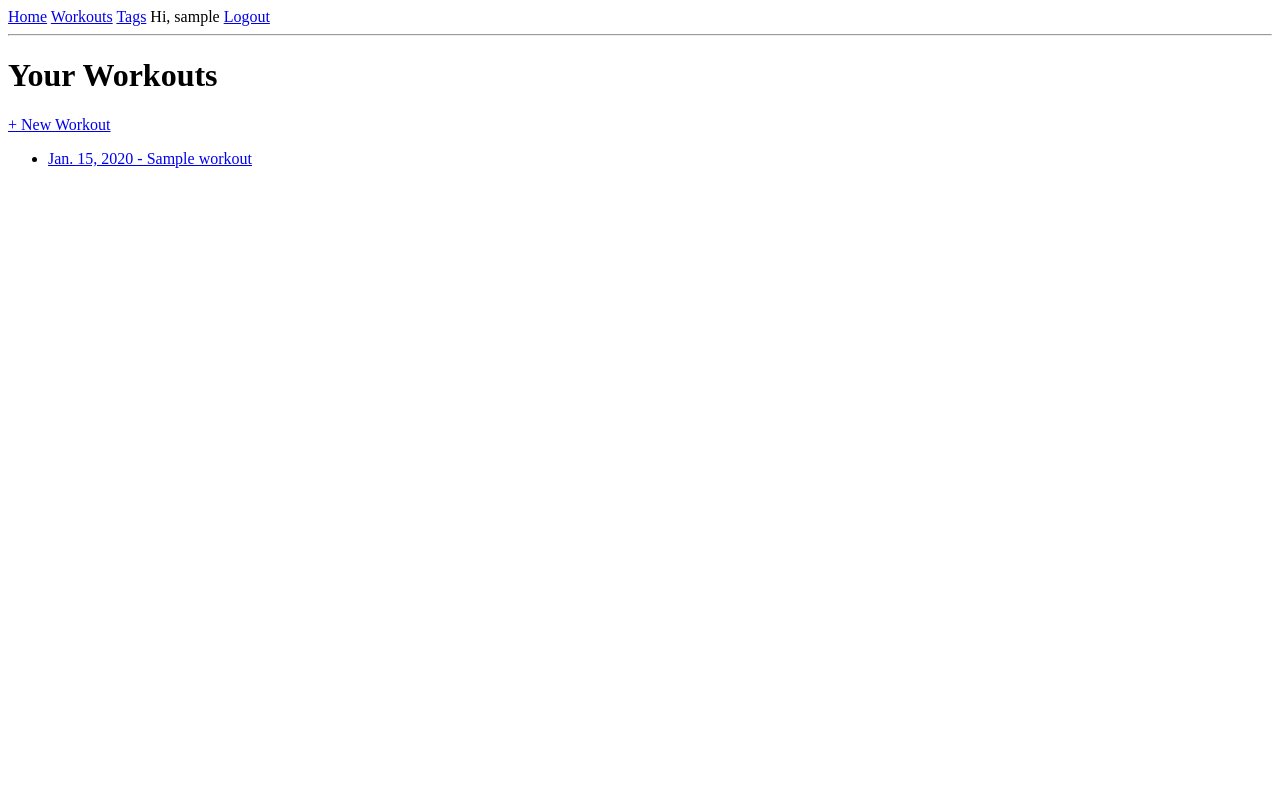
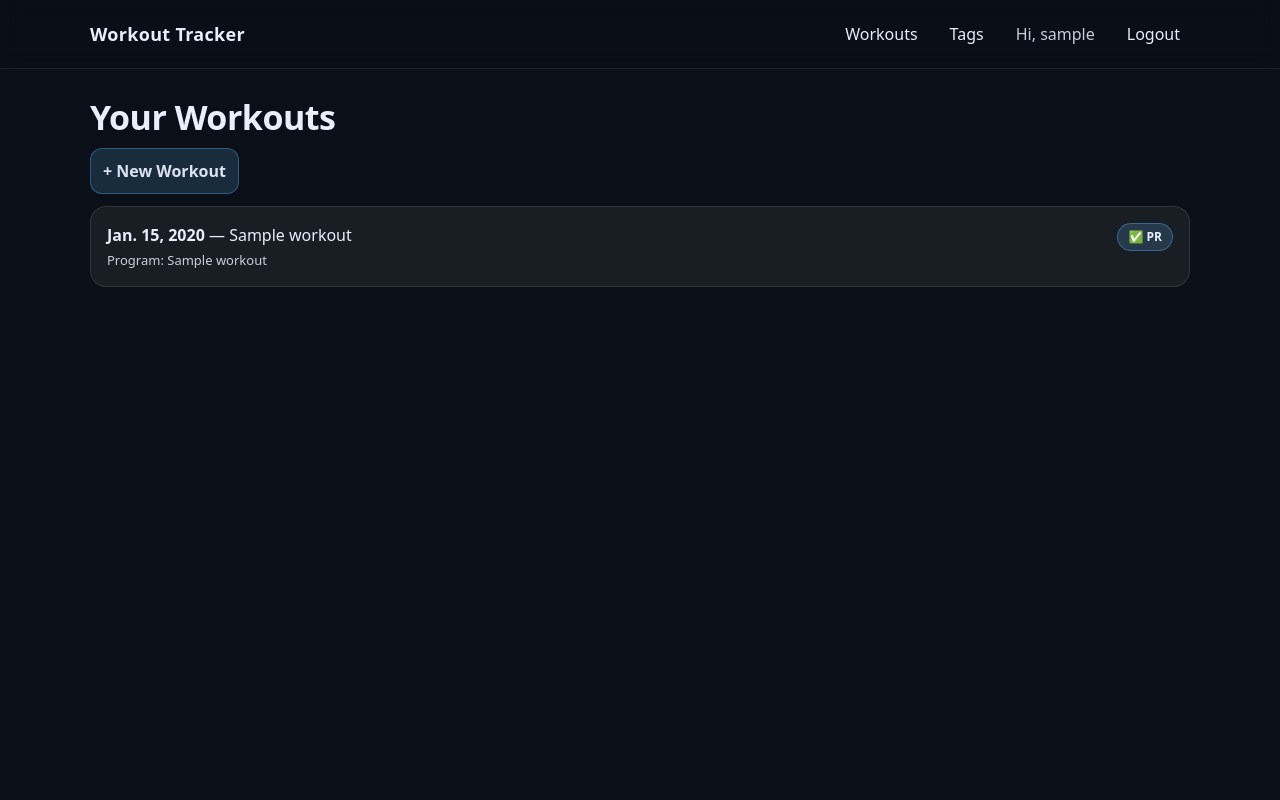
Before and after one commit to AdamMyers-ai/django-crud-app-lab, a Django app: page /workouts/ in a window 1280 px wide. Run offline with Django 5.2, Linux system fonts and the light colour scheme; a user stored in the database is signed in; tables that the repository leaves empty hold one stand-in row (values such as "Sample post").

Commit message:
add global styling and refresh workout templates

```diff
--- a/workout_tracker/workout_tracker/settings.py
+++ b/workout_tracker/workout_tracker/settings.py
@@ -27,6 +27,8 @@ DEBUG = True
 
 ALLOWED_HOSTS = []
 
+LOGIN_REDIRECT_URL = "/workouts/"
+LOGOUT_REDIRECT_URL = "/"
 
 # Application definition
 
@@ -121,6 +123,3 @@ STATIC_URL = "static/"
 # https://docs.djangoproject.com/en/5.2/ref/settings/#default-auto-field
 
 DEFAULT_AUTO_FIELD = "django.db.models.BigAutoField"
-
-LOGIN_REDIRECT_URL = "/workouts/"
-LOGOUT_REDIRECT_URL = "/"
--- /dev/null
+++ b/workout_tracker/workouts/static/css/base.css
@@ -0,0 +1,285 @@
+* {
+  box-sizing: border-box;
+}
+html,
+body {
+  height: 100%;
+}
+
+body {
+  margin: 0;
+  font-family:
+    system-ui,
+    -apple-system,
+    Segoe UI,
+    Roboto,
+    Helvetica,
+    Arial,
+    "Apple Color Emoji",
+    "Segoe UI Emoji";
+  line-height: 1.5;
+  background: #0b0f17;
+  color: #e8eefc;
+}
+
+a {
+  color: inherit;
+  text-decoration: none;
+}
+a:hover {
+  text-decoration: underline;
+}
+
+img {
+  max-width: 100%;
+  display: block;
+}
+
+/* layout helpers */
+.container {
+  width: min(1100px, 92vw);
+  margin: 0 auto;
+}
+
+.page {
+  padding: 28px 0 60px;
+}
+
+/* header/nav */
+.site-header {
+  position: sticky;
+  top: 0;
+  z-index: 10;
+  background: rgba(11, 15, 23, 0.72);
+  backdrop-filter: blur(10px);
+  border-bottom: 1px solid rgba(255, 255, 255, 0.08);
+}
+
+.header-inner {
+  display: flex;
+  align-items: center;
+  justify-content: space-between;
+  gap: 16px;
+  padding: 14px 0;
+}
+
+.brand {
+  font-weight: 800;
+  letter-spacing: 0.3px;
+  font-size: 18px;
+  text-decoration: none;
+}
+
+.nav {
+  display: flex;
+  align-items: center;
+  gap: 12px;
+  flex-wrap: wrap;
+}
+
+.nav-link {
+  padding: 8px 10px;
+  border-radius: 10px;
+  text-decoration: none;
+}
+
+.nav-link:hover {
+  background: rgba(255, 255, 255, 0.08);
+  text-decoration: none;
+}
+
+.nav-text {
+  opacity: 0.85;
+  padding: 8px 10px;
+}
+
+/* text */
+h1,
+h2,
+h3 {
+  margin: 0 0 10px;
+  line-height: 1.2;
+}
+
+h1 {
+  font-size: 34px;
+  letter-spacing: -0.5px;
+}
+h2 {
+  font-size: 22px;
+  margin-top: 18px;
+}
+h3 {
+  font-size: 16px;
+  opacity: 0.95;
+}
+
+p {
+  margin: 0 0 12px;
+  opacity: 0.95;
+}
+
+hr {
+  border: none;
+  border-top: 1px solid rgba(255, 255, 255, 0.08);
+  margin: 18px 0;
+}
+
+/* cards */
+.card {
+  background: rgba(255, 255, 255, 0.06);
+  border: 1px solid rgba(255, 255, 255, 0.1);
+  border-radius: 16px;
+  padding: 16px;
+}
+
+.card + .card {
+  margin-top: 12px;
+}
+
+.card-title {
+  display: flex;
+  gap: 10px;
+  align-items: baseline;
+  justify-content: space-between;
+}
+
+.muted {
+  opacity: 0.75;
+}
+.small {
+  font-size: 13px;
+  opacity: 0.85;
+}
+
+/* buttons */
+.btn {
+  display: inline-flex;
+  align-items: center;
+  justify-content: center;
+  gap: 8px;
+  padding: 10px 12px;
+  border-radius: 12px;
+  border: 1px solid rgba(255, 255, 255, 0.14);
+  background: rgba(255, 255, 255, 0.06);
+  color: #e8eefc;
+  cursor: pointer;
+  text-decoration: none;
+  font-weight: 600;
+}
+
+.btn:hover {
+  background: rgba(255, 255, 255, 0.1);
+  text-decoration: none;
+}
+
+.btn-primary {
+  border-color: rgba(94, 186, 255, 0.35);
+  background: rgba(94, 186, 255, 0.18);
+}
+
+.btn-danger {
+  border-color: rgba(255, 90, 90, 0.35);
+  background: rgba(255, 90, 90, 0.16);
+}
+
+.btn-row {
+  display: flex;
+  flex-wrap: wrap;
+  gap: 10px;
+  margin: 10px 0 0;
+}
+
+/* forms */
+form {
+  margin-top: 10px;
+}
+
+input,
+select,
+textarea {
+  width: 100%;
+  padding: 10px 12px;
+  border-radius: 12px;
+  border: 1px solid rgba(255, 255, 255, 0.14);
+  background: rgba(0, 0, 0, 0.25);
+  color: #e8eefc;
+  outline: none;
+}
+
+textarea {
+  min-height: 110px;
+  resize: vertical;
+}
+
+input:focus,
+select:focus,
+textarea:focus {
+  border-color: rgba(94, 186, 255, 0.55);
+  box-shadow: 0 0 0 4px rgba(94, 186, 255, 0.12);
+}
+
+label {
+  display: block;
+  margin: 10px 0 6px;
+  opacity: 0.9;
+}
+
+.helptext,
+.errorlist {
+  font-size: 13px;
+  opacity: 0.85;
+}
+
+.errorlist {
+  list-style: none;
+  padding: 10px 12px;
+  border-radius: 12px;
+  background: rgba(255, 90, 90, 0.12);
+  border: 1px solid rgba(255, 90, 90, 0.22);
+}
+
+/* django default form rendering spacing */
+form p {
+  margin: 0 0 12px;
+}
+form p label {
+  margin: 0 0 6px;
+}
+
+/* lists */
+ul {
+  padding-left: 18px;
+}
+li {
+  margin: 6px 0;
+}
+
+/* badges */
+.badge {
+  display: inline-flex;
+  align-items: center;
+  gap: 6px;
+  padding: 4px 10px;
+  border-radius: 999px;
+  font-size: 12px;
+  font-weight: 700;
+  border: 1px solid rgba(255, 255, 255, 0.14);
+  background: rgba(255, 255, 255, 0.06);
+}
+
+.badge-pr {
+  border-color: rgba(94, 186, 255, 0.35);
+  background: rgba(94, 186, 255, 0.18);
+}
+
+/* responsive */
+@media (max-width: 600px) {
+  h1 {
+    font-size: 28px;
+  }
+  .header-inner {
+    flex-direction: column;
+    align-items: flex-start;
+  }
+}
--- a/workout_tracker/workouts/templates/base.html
+++ b/workout_tracker/workouts/templates/base.html
@@ -1,24 +1,35 @@
+{% load static %}
 <!doctype html>
 <html lang="en">
   <head>
     <meta charset="UTF-8" />
     <meta name="viewport" content="width=device-width, initial-scale=1.0" />
     <title>Workout Tracker</title>
+    {% load static %}
+    <link rel="stylesheet" href="{% static 'css/base.css' %}" />
   </head>
   <body>
-    <nav>
-      <a href="{% url 'home' %}">Home</a>
-      <a href="{% url 'workouts_index' %}">Workouts</a>
-      <a href="{% url 'tags_index' %}">Tags</a>
-      {% if user.is_authenticated %}
-      <span>Hi, {{ user.username }}</span>
-      <a href="{% url 'logout' %}">Logout</a>
-      {% else %}
-      <a href="{% url 'login' %}">Login</a>
-      <a href="{% url 'signup' %}">Sign Up</a>
-      {% endif %}
-    </nav>
-    <hr />
-    {% block content %}{% endblock %}
+    <header class="site-header">
+      <div class="container header-inner">
+        <a class="brand" href="{% url 'home' %}">Workout Tracker</a>
+
+        <nav class="nav">
+          <a class="nav-link" href="{% url 'workouts_index' %}">Workouts</a>
+          <a class="nav-link" href="{% url 'tags_index' %}">Tags</a>
+
+          {% if user.is_authenticated %}
+          <span class="nav-text">Hi, {{ user.username }}</span>
+          <a class="nav-link" href="{% url 'logout' %}">Logout</a>
+          {% else %}
+          <a class="nav-link" href="{% url 'login' %}">Login</a>
+          <a class="nav-link btn btn-primary" href="{% url 'signup' %}"
+            >Sign Up</a
+          >
+          {% endif %}
+        </nav>
+      </div>
+    </header>
+
+    <main class="container page">{% block content %}{% endblock %}</main>
   </body>
 </html>
--- a/workout_tracker/workouts/templates/workouts/index.html
+++ b/workout_tracker/workouts/templates/workouts/index.html
@@ -1,13 +1,26 @@
 {% extends "base.html" %} {% block content %}
 <h1>Your Workouts</h1>
-<a href="{% url 'workouts_create' %}">+ New Workout</a>
-<ul>
-  {% for w in workouts %}
-  <li>
-    <a href="{% url 'workouts_detail' w.id %}">{{w.date}} - {{w.title}}</a>
-  </li>
-  {% empty %}
-  <li>No workouts yet.</li>
-  {% endfor %}
-</ul>
-{% endblock %}
+<p>
+  <a class="btn btn-primary" href="{% url 'workouts_create' %}"
+    >+ New Workout</a
+  >
+</p>
+
+{% for w in workouts %}
+<div class="card">
+  <div class="card-title">
+    <a href="{% url 'workouts_detail' w.id %}">
+      <strong>{{ w.date }}</strong> — {{ w.title }}
+    </a>
+    {% if w.is_pr %}
+    <span class="badge badge-pr">✅ PR</span>
+    {% endif %}
+  </div>
+
+  {% if w.program_name %}
+  <div class="small muted">Program: {{ w.program_name }}</div>
+  {% endif %}
+</div>
+{% empty %}
+<div class="card">No workouts yet.</div>
+{% endfor %} {% endblock %}
```
Also changed, not shown: workout_tracker/workouts/templates/workouts/detail.html (+6 -4 lines).
